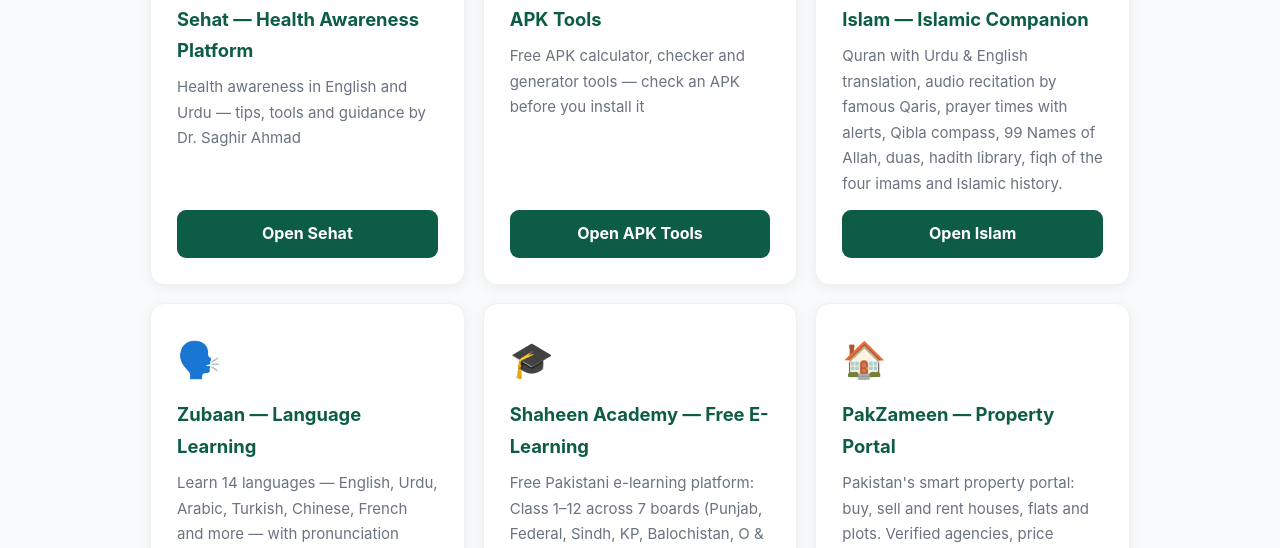
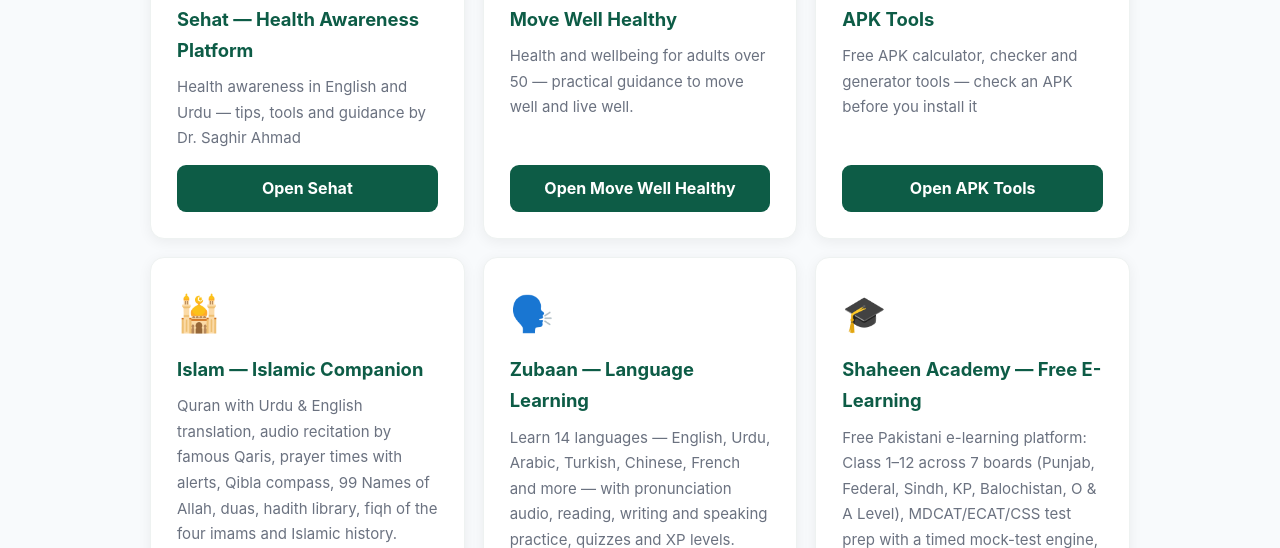
Before and after one commit to DrSAhmad/DrSAhmad.github.io, a plain HTML site: page index.html in a window 1280 px wide. Shown: the part 552-1100 px from the top of the page. Drawn offline with Linux system fonts and the light colour scheme.

Commit message:
Add Move Well Healthy link to My Projects

```diff
--- a/index.html
+++ b/index.html
@@ -63,7 +63,7 @@
       <div class="ic">🩺</div>
       <h3>Sehat — Health Awareness Platform</h3>
       <p>Health awareness in English and Urdu — tips, tools and guidance by Dr. Saghir Ahmad</p>
-      <a class="btn" href="https://drsahmad.github.io/sehat/">Open Sehat</a>
+      <a class="btn" href="https://drsahmad.github.io/sehat/">Open Sehat</a> </div> <div class="card"> <div class="ic">🌿</div> <h3>Move Well Healthy</h3> <p>Health and wellbeing for adults over 50 — practical guidance to move well and live well.</p> <a class="btn" href="https://movewellhealthy.liveblog365.com/">Open Move Well Healthy</a>
     </div>
         <div class="card">
                 <div class="ic">📦</div>
```
